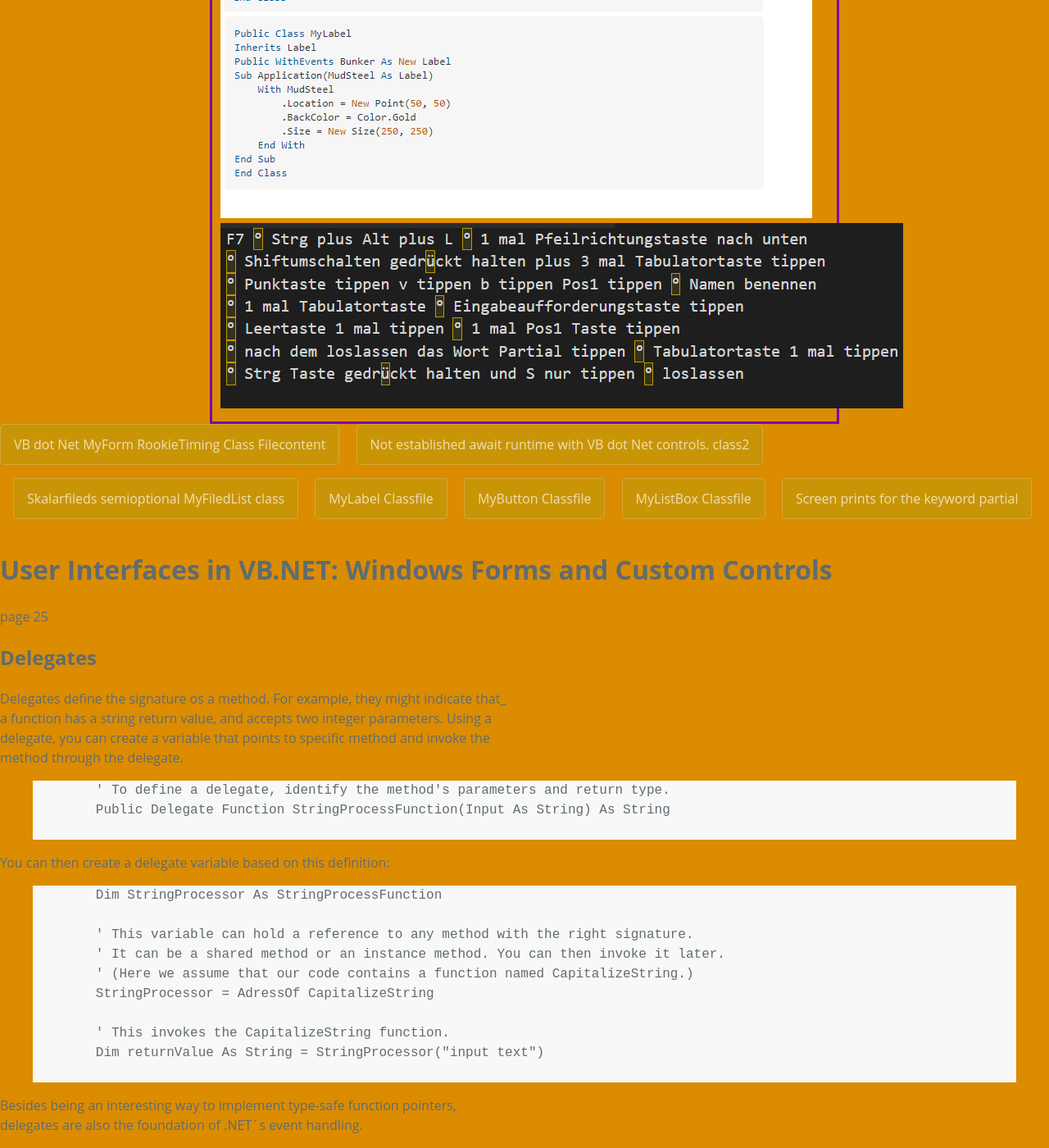
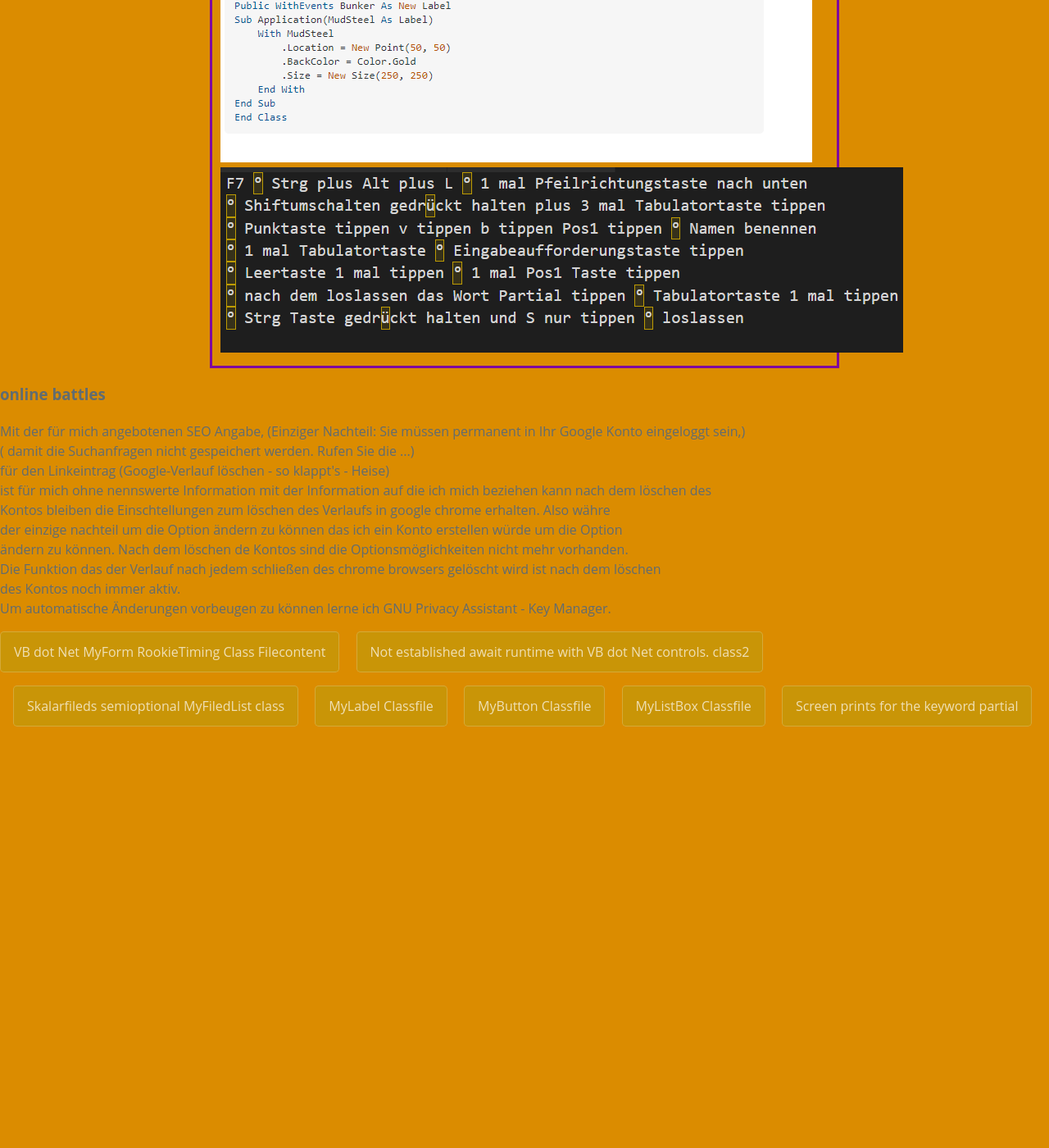
Before and after one commit to ledlightjungledStefan/Osterei, a Jekyll site: the page built from solarplexus.markdown, in a window 1280 px wide and 1400 px high, scrolled down 1032 px. Shown: the whole window at 82% size. Built offline with Jekyll 4.4.1, drawn with Linux system fonts in a browser that asks for light colours; after the commit the page ends 1934 px from its top, so only the background shows below that; some of the changed text lies outside the part shown.

Commit message:
Update ApfelErbse.html

```diff
--- a/_layouts/ApfelErbse.html
+++ b/_layouts/ApfelErbse.html
@@ -32,12 +32,10 @@
 <!--{{ content }}-->
     <section class="page-header">
   <h1 class="project-name">Hilfe</h1>
-  <h2 class="project-tagline">A responsive theme for your project on Github Pages</h2>
+  <h2 class="project-tagline">A responsive theme with VB dot NET for offline pages</h2>
 
 </section>
     <section class="main-content">
-
-  <h1>Blog Posts Site Case</h1>
 
     </section>
 <div class="center">
@@ -55,6 +53,27 @@
         <img src="/Osterei/assets/VSVBTKen.bmp">
      </div>
 </div>
+    <h3>online battles</h3>
+    <p>Mit der für mich angebotenen SEO Angabe, (Einziger Nachteil: Sie müssen permanent in Ihr Google Konto eingeloggt sein,)
+    <br>
+    ( damit die Suchanfragen nicht gespeichert werden. Rufen Sie die ...)
+    <br>
+    für den Linkeintrag (Google-Verlauf löschen - so klappt's - Heise)
+    <br>
+    ist für mich ohne nennswerte Information mit der Information auf die ich mich beziehen kann nach dem löschen des
+    <br>
+    Kontos bleiben die Einschtellungen zum löschen des Verlaufs in google chrome erhalten. Also währe
+    <br>
+    der einzige nachteil um die Option ändern zu können das ich ein Konto erstellen würde um die Option
+    <br>
+    ändern zu können. Nach dem löschen de Kontos sind die Optionsmöglichkeiten nicht mehr vorhanden.
+    <br>
+    Die Funktion das der Verlauf nach jedem schließen des chrome browsers gelöscht wird ist nach dem löschen
+    <br>
+    des Kontos noch immer aktiv.
+    <br>
+    Um automatische Änderungen vorbeugen zu können lerne ich GNU Privacy Assistant - Key Manager.
+    </p>
     <a href="https://pastebin.com/1Lksr6LN" class="btn">VB dot Net MyForm RookieTiming Class Filecontent</a>
       <a href="https://pastebin.com/Yaf8yRcV" class="btn">Not established await runtime with VB dot Net controls. class2</a>
       <a href="https://pastebin.com/L5VWsR1R" class="btn">Skalarfileds semioptional MyFiledList class</a>
@@ -62,30 +81,5 @@
       <a href="https://pastebin.com/RJkp5XBE" class="btn">MyButton Classfile</a>
     <a href="https://pastebin.com/UrC2yUKh" class="btn">MyListBox Classfile</a>
     <a href="/Osterei/assets/PartialClass.pdf" class="btn">Screen prints for the keyword partial</a>
-    <h1>User Interfaces in VB.NET: Windows Forms and Custom Controls</h1>
-    <p>page 25</p>
-    <h2>Delegates</h2>
-    <p>Delegates define the signature os a method. For example, they might indicate that_<br>
-        a function has a string return value, and accepts two integer parameters. Using a<br>
-        delegate, you can create a variable that points to specific method and invoke the<br>
-        method through the delegate.</p>
-    {% highlight vb.net %}
-        ' To define a delegate, identify the method's parameters and return type.
-        Public Delegate Function StringProcessFunction(Input As String) As String
-    {% endhighlight %}
-    <p>You can then create a delegate variable based on this definition:</p>
-    {% highlight vb.net %}
-        Dim StringProcessor As StringProcessFunction
-
-        ' This variable can hold a reference to any method with the right signature.
-        ' It can be a shared method or an instance method. You can then invoke it later.
-        ' (Here we assume that our code contains a function named CapitalizeString.)
-        StringProcessor = AdressOf CapitalizeString
-
-        ' This invokes the CapitalizeString function.
-        Dim returnValue As String = StringProcessor("input text")
-    {% endhighlight %}
-    <p>Besides being an interesting way to implement type-safe function pointers,<br>
-        delegates are also the foundation of .NET´s event handling.</p>
 </body>
 </html>
```
